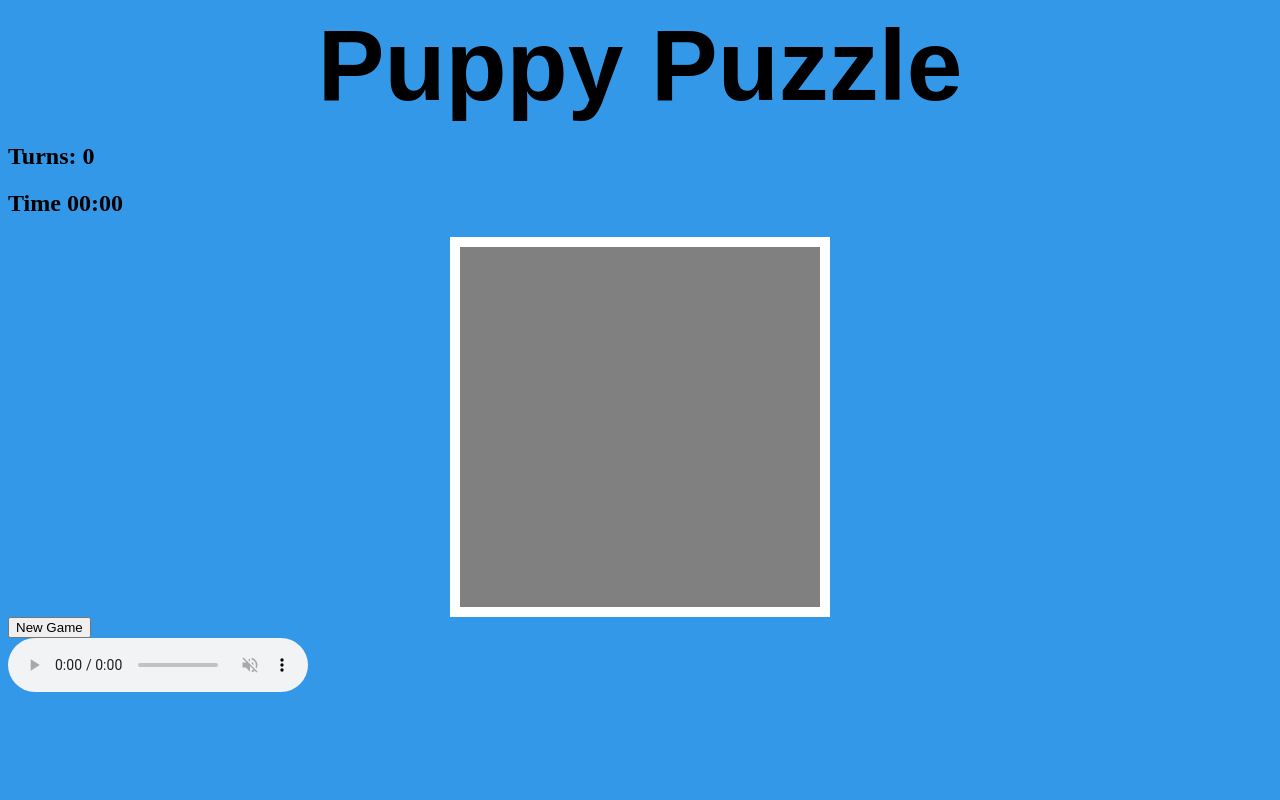
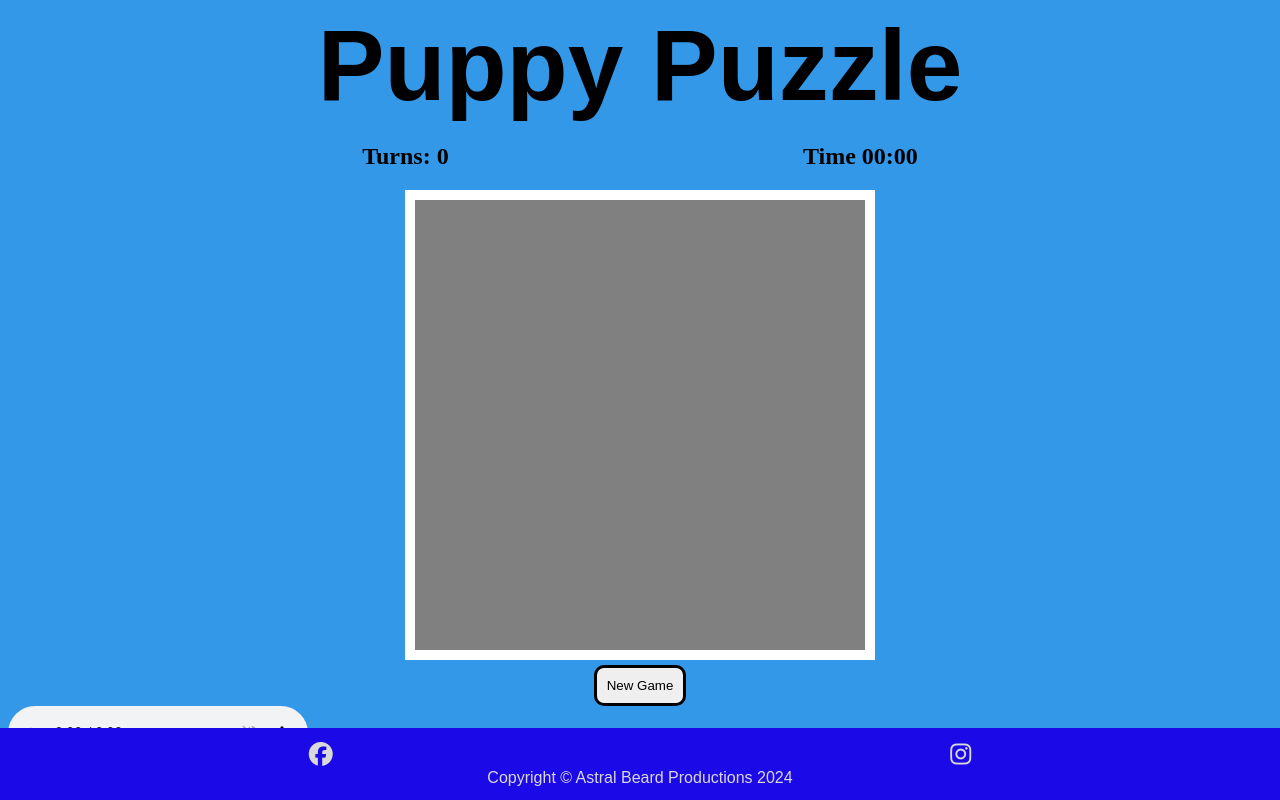
Before and after one commit to BrianMcConway/puppy-puzzle-game, a plain HTML site: page index.html in a window 1280 px wide. Drawn offline with Linux system fonts and the light colour scheme; a web font is replaced by a local one.

Commit message:
Add footer & media links. Add basic style for stats and new game button.

```diff
--- a/assets/css/style.css
+++ b/assets/css/style.css
@@ -11,11 +11,64 @@ body {
     margin: 0;
 }
 
+.stats {
+    display: flex;
+    flex-direction: row;
+    justify-content: space-evenly;
+    align-items: center;
+}
+
 .puzzle-board {
     width: 90%;
-    max-width: 360px;
+    max-width: 450px;
     aspect-ratio: 1;
     background-color: #808080;
     border: 10px solid #ffffff;
     margin: 0 auto;
+    display: flex;
+    flex-wrap: wrap;
 }
+
+.new-game {
+    cursor: pointer;
+    display: block;
+    margin: auto;
+    margin-top: 5px;
+    border: 3px solid #000;
+    border-radius: 10px;
+    padding: 10px;
+
+}
+
+
+
+footer {
+    font-family: sans-serif;
+    text-align: center;
+    color: #d9d9d9;
+    padding-top: 1%;
+    padding-bottom: 1%;
+    position: fixed;
+    right: 0;
+    bottom: 0;
+    width: 100%;
+    background-color: #1c09e7;
+}
+
+/*Social media icons size & positioning on footer*/
+.social-icons {
+    display: flex;
+    justify-content: space-around;
+    font-size: 150%;
+}
+
+/*Social media links icons color & hover transition time*/
+.fa-brands {
+    color: #d9d9d9;
+    transition: all 0.4s linear;
+}
+
+/*Social media links hover color change*/
+.fa-brands:hover {
+    color: #9999b8;
+}
--- a/index.html
+++ b/index.html
@@ -29,14 +29,39 @@
     </div>
 
 
-    <button class="start-game">New Game</button>
+    <button class="new-game">New Game</button>
 
-    <footer>
-        <audio class="audio-button" controls muted loop src="assets\audio\itty-bitty-8-bit.mp3">This browser
-            does not support
-            audio</audio>
+    <audio class="audio-button" controls muted loop src="assets\audio\itty-bitty-8-bit.mp3">This browser
+        does not support
+        audio</audio>
 
-    </footer>
+        <footer>
+            <div class="social-icons" id="icons">
+              <a
+                href="https://www.facebook.com/astralbeardproductions"
+                target="_blank"
+                rel="noopener"
+                aria-label="Find us on Facebook (link opens in a new tab)"
+                ><i class="fa-brands fa-facebook"></i
+              ></a>
+
+              <a
+                href="https://www.instagram.com/brianmcconway/"
+                target="_blank"
+                rel="noopener"
+                aria-label="Find us on Instagram (link opens in a new tab)"
+                ><i class="fa-brands fa-instagram"></i
+              ></a>
+            </div>
+
+            <div>Copyright © Astral Beard Productions 2024</div>
+          </footer>
+
+          <!-- Font Awesome kit -->
+          <script
+            src="https://kit.fontawesome.com/fbc63c20c7.js"
+            crossorigin="anonymous"
+          ></script>
 
     <script src="assets\js\script.js"></script>
 
```
